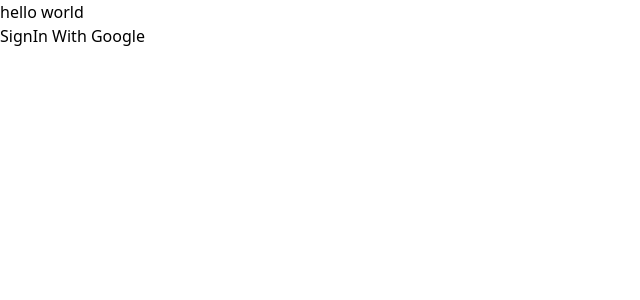
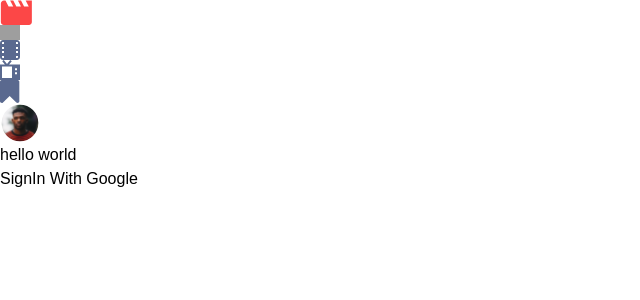
Before and after one commit to Giorgi-Tskhovrebashvili/movies-app, a Next.js app: page / in a window 1280 px wide. Shown: the top 300 px of the page, without its empty margins (0-640 px from the left). Built offline with nearby package versions, Linux system fonts and the light colour scheme; no server answers; grey boxes are pictures that could not be loaded; a web font is replaced by a local one.

Commit message:
minor changes

```diff
--- a/src/app/layout.tsx
+++ b/src/app/layout.tsx
@@ -19,7 +19,17 @@
 }>) {
   return (
     <html lang="en">
-      <body>{children}</body>
+      <head>
+        <meta charSet="UTF-8" />
+        <link
+          rel="icon"
+          type="image/svg+xml"
+          href="https://encrypted-tbn0.gstatic.com/images?q=tbn:ANd9GcQ5gpDGkul4kz7YIZ1KQgxQGDjt-bnrYJ1xXg&s"
+        />
+        <meta name="viewport" content="width=device-width, initial-scale=1.0" />
+        <title>Movies App</title>
+      </head>
+      <body className={outfit.className}>{children}</body>
     </html>
   );
 }
--- a/src/app/page.tsx
+++ b/src/app/page.tsx
@@ -2,6 +2,7 @@
 import { auth } from "./common/config/firebase";
 import { signInWithPopup, GoogleAuthProvider, signOut } from "firebase/auth";
 import { useAuthState } from "react-firebase-hooks/auth";
+import { MainLayout } from "./common/components";
 
 export default function Home() {
   const googleAuth = new GoogleAuthProvider();
@@ -25,6 +26,7 @@
 
   return (
     <main>
+      <MainLayout>
         <h1>hello world</h1>
         <button onClick={signInWithGoogle}>SignIn With Google</button>
         {user ? (
@@ -35,6 +37,7 @@
         ) : (
           ""
         )}
+      </MainLayout>
     </main>
   );
 }
--- a/src/app/pages/Trending/page.tsx
+++ /dev/null
@@ -1,12 +0,0 @@
-import { MainLayout } from '@/app/common/components'
-import React from 'react'
-
-const Trending = () => {
-  return (
-    <MainLayout>
-      Trending
-    </MainLayout>
-  )
-}
-
-export default Trending
```
Lines whose indentation alone changed are shown as unchanged.
